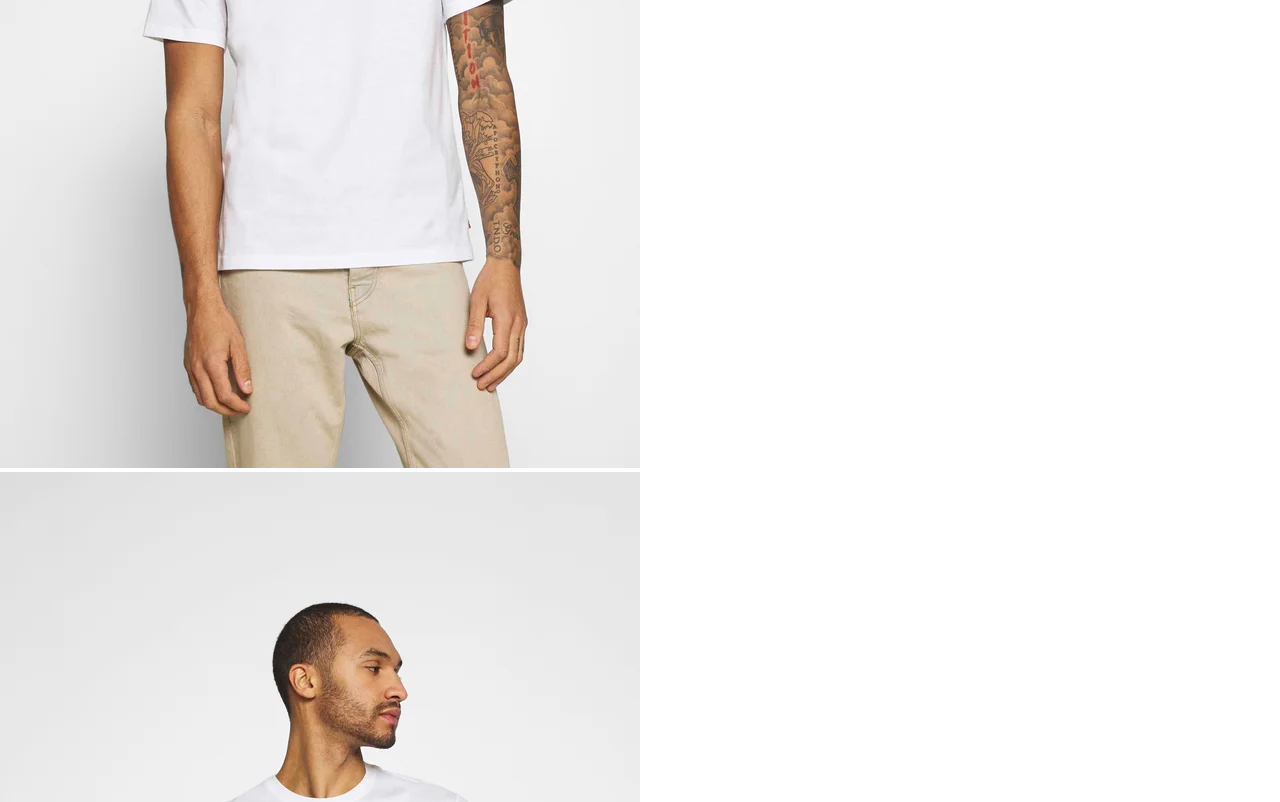
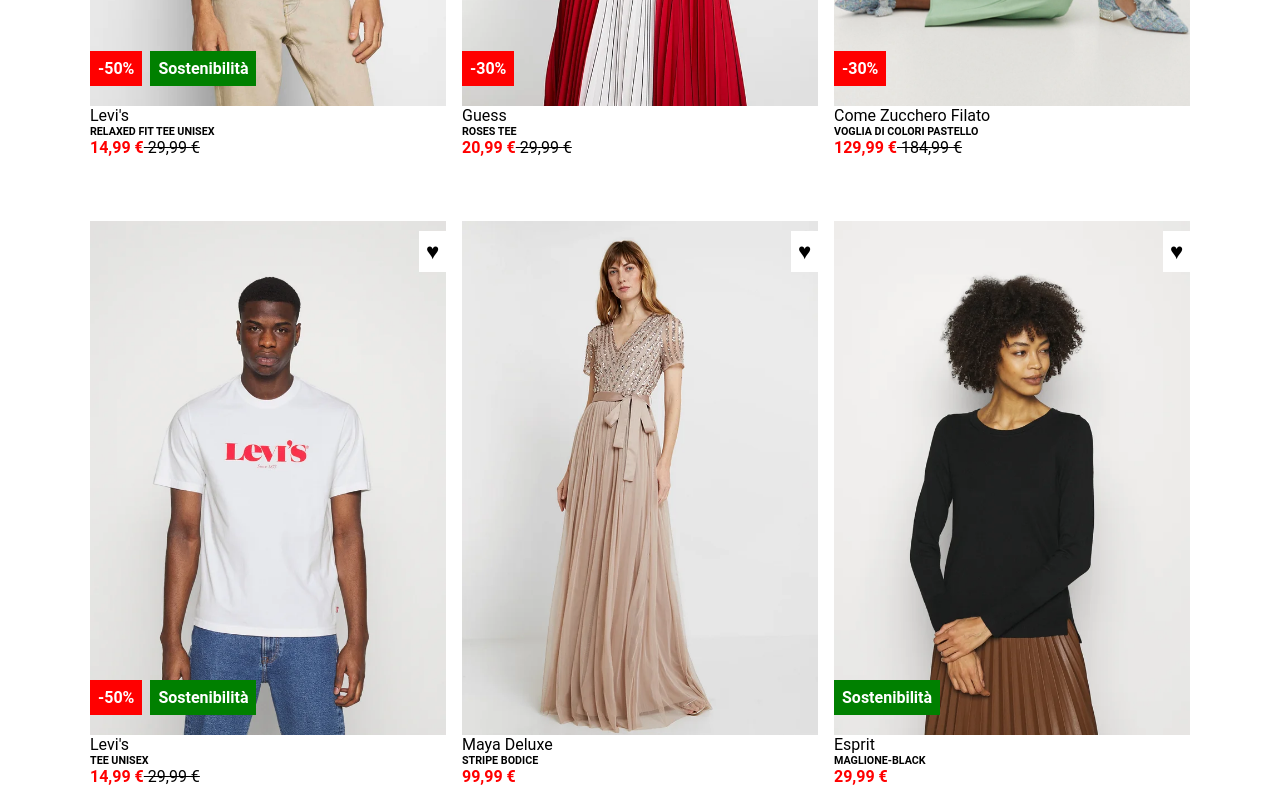
Before and after one commit to Luigi9411/-html-css-boolando, a plain HTML site: page index.html in a window 1280 px wide. Shown: the part 600-1402 px from the top of the page. Drawn offline with Linux system fonts and the light colour scheme; a web font is replaced by a local one.

Commit message:
add-main

```diff
--- a/css/style.css
+++ b/css/style.css
@@ -4,8 +4,16 @@
     box-sizing: border-box;
 }
 
+html{
+    font-family:'Roboto', sans-serif;
+}
+
 body{
     margin-top: 9em;
+}
+
+img{
+   max-width: 100%;
 }
 
 /* nav */
@@ -17,6 +25,8 @@
     top: 0;
     left: 0;
     width: 100%;
+    line-height: 80px;
+    z-index: 99;
 }
 
 .container{
@@ -40,8 +50,6 @@
 
 .logo{
     width: 150px ;
-
-    background-size: cover;
 }
 
 li {
@@ -54,3 +62,88 @@
     color: white;
     padding-left: 0.5em;
 }
+
+/* main */
+
+main {
+	padding-top: 3rem;
+}
+
+main .container {
+	display: flex;
+	flex-wrap: wrap;
+	column-gap: 1rem;
+	row-gap: 4rem;
+}
+
+.card {
+	width: 25%;
+	flex: 1 1 auto;
+}
+
+.card img {
+	display: block;
+}
+
+.card h2 {
+	font-size: 1.2rem;
+}
+
+.card .last-price {
+	color: red;
+	font-weight: bold;
+}
+
+.card .first-price {
+	text-decoration: line-through;
+}
+
+.card .img-area {
+	position: relative;
+}
+
+.card .heart {
+	position: absolute;
+	padding: .3em;
+	top: 10px;
+	right: 0;
+	background-color: white;
+	font-size: 1.4rem;
+	cursor: pointer;
+}
+
+.card .heart:hover {
+	color: red;
+}
+
+.card .tags {
+	display: flex;
+	gap: .5rem;
+	position: absolute;
+	left: 0;
+	bottom: 20px;
+}
+
+.card .tag {
+	padding: .5em;
+	color: white;
+	font-weight: bold;
+}
+
+.card .tag-discount {
+	background-color: red;
+}
+
+.card .tag-info {
+	background-color: green;
+}
+
+.card .img-above {
+	position: absolute;
+	top: 0;
+	left: 0;
+}
+
+.card:hover .img-above {
+    opacity: 0;
+}
--- a/index.html
+++ b/index.html
@@ -10,6 +10,10 @@
     <link rel="stylesheet" href="css/style.css">
     <!-- icon -->
     <link rel="stylesheet" href="https://cdnjs.cloudflare.com/ajax/libs/font-awesome/6.2.0/css/all.min.css" integrity="sha512-xh6O/CkQoPOWDdYTDqeRdPCVd1SpvCA9XXcUnZS2FmJNp1coAFzvtCN9BmamE+4aHK8yyUHUSCcJHgXloTyT2A==" crossorigin="anonymous" referrerpolicy="no-referrer" />
+    <!-- font -->
+    <link rel="preconnect" href="https://fonts.googleapis.com">
+    <link rel="preconnect" href="https://fonts.gstatic.com" crossorigin>
+    <link href="https: //fonts.googleapis.com/css2? family= Fredoka+One & family= Mochiy+Pop+P+One & family= Roboto:ital@0;1 & display=swap" rel="stylesheet">
 </head>
 <body>
     <nav>
@@ -22,13 +26,97 @@
         </ul>
     </nav>
     <main>
-        <div><img src="img/1.webp" alt=""></div>
-        <div><img src="img/1.webp" alt=""></div>
-        <div><img src="img/1.webp" alt=""></div>
-        <div><img src="img/1.webp" alt=""></div>
-        <div><img src="img/1.webp" alt=""></div>
-        <div><img src="img/1.webp" alt=""></div>
-        <div><img src="img/1.webp" alt=""></div>
+      <div class="container">
+        <div class="card">
+            <div class="img-area">
+                <img class="img-above" src="img/1.webp" alt="">
+                <img class="img-below" src="img/1b.webp" alt="">
+                <div class="heart">&#9829;</div>
+                <div class="tags">
+                  <div class="tag tag-discount">-50%</div>
+                  <div class="tag tag-info">Sostenibilità</div>
+                </div>
+            </div>
+            <div class="content">
+                <div>Levi's</div>
+                <h6>RELAXED FIT TEE UNISEX</h6>
+                <div><span class="last-price" >14,99 €</span><span class="first-price"> 29,99 €</span></div>
+            </div>
+        </div>
+        <div class="card">
+            <div class="img-area">
+                <img class="img-above" src="img/2.webp" alt="">
+                <img class="img-below" src="img/2b.webp" alt="">
+                <div class="heart">&#9829;</div>
+                <div class="tags">
+                  <div class="tag tag-discount">-30%</div>
+                </div>
+            </div>
+            <div class="content">
+                <div>Guess</div>
+                <h6>ROSES TEE</h6>
+                <div><span class="last-price" >20,99 €</span><span class="first-price"> 29,99 €</span></div>
+            </div>
+        </div>
+        <div class="card">
+            <div class="img-area">
+                <img class="img-above" src="img/3.webp" alt="">
+                <img class="img-below" src="img/3b.webp" alt="">
+                <div class="heart">&#9829;</div>
+                <div class="tags">
+                  <div class="tag tag-discount">-30%</div>
+                </div>
+            </div>
+            <div class="content">
+                <div>Come Zucchero Filato</div>
+                <h6>VOGLIA DI COLORI PASTELLO </h6>
+                <div><span class="last-price" >129,99 €</span><span class="first-price"> 184,99 €</span></div>
+            </div>
+        </div>
+        <div class="card">
+            <div class="img-area">
+                <img class="img-above" src="img/4.webp" alt="">
+                <img class="img-below" src="img/4b.webp" alt="">
+                <div class="heart">&#9829;</div>
+                <div class="tags">
+                  <div class="tag tag-discount">-50%</div>
+                  <div class="tag tag-info">Sostenibilità</div>
+                </div>
+            </div>
+            <div class="content">
+                <div>Levi's</div>
+                <h6>TEE UNISEX</h6>
+                <div><span class="last-price" >14,99 €</span><span class="first-price"> 29,99 €</span></div>
+            </div>
+        </div>
+        <div class="card">
+            <div class="img-area">
+                <img class="img-above" src="img/5.webp" alt="">
+                <img class="img-below" src="img/5b.webp" alt="">
+                <div class="heart">&#9829;</div>
+            </div>
+            <div class="content">
+                <div>Maya Deluxe</div>
+                <h6>STRIPE BODICE</h6>
+                <div><span class="last-price" >99,99 €</span></div>
+            </div>
+        </div>
+        <div class="card">
+            <div class="img-area">
+                <img class="img-above" src="img/6.webp" alt="">
+                <img class="img-below" src="img/6b.webp" alt="">
+                <div class="heart">&#9829;</div>
+                <div class="tags">
+                  <div class="tag tag-info">Sostenibilità</div>
+                </div>
+            </div>
+            <div class="content">
+                <div>Esprit</div>
+                <h6>MAGLIONE-BLACK</h6>
+                <div><span class="last-price" >29,99 €</span></div>
+            </div>
+        </div>
+      </div>
     </main>
 </body>
 </html>
```
